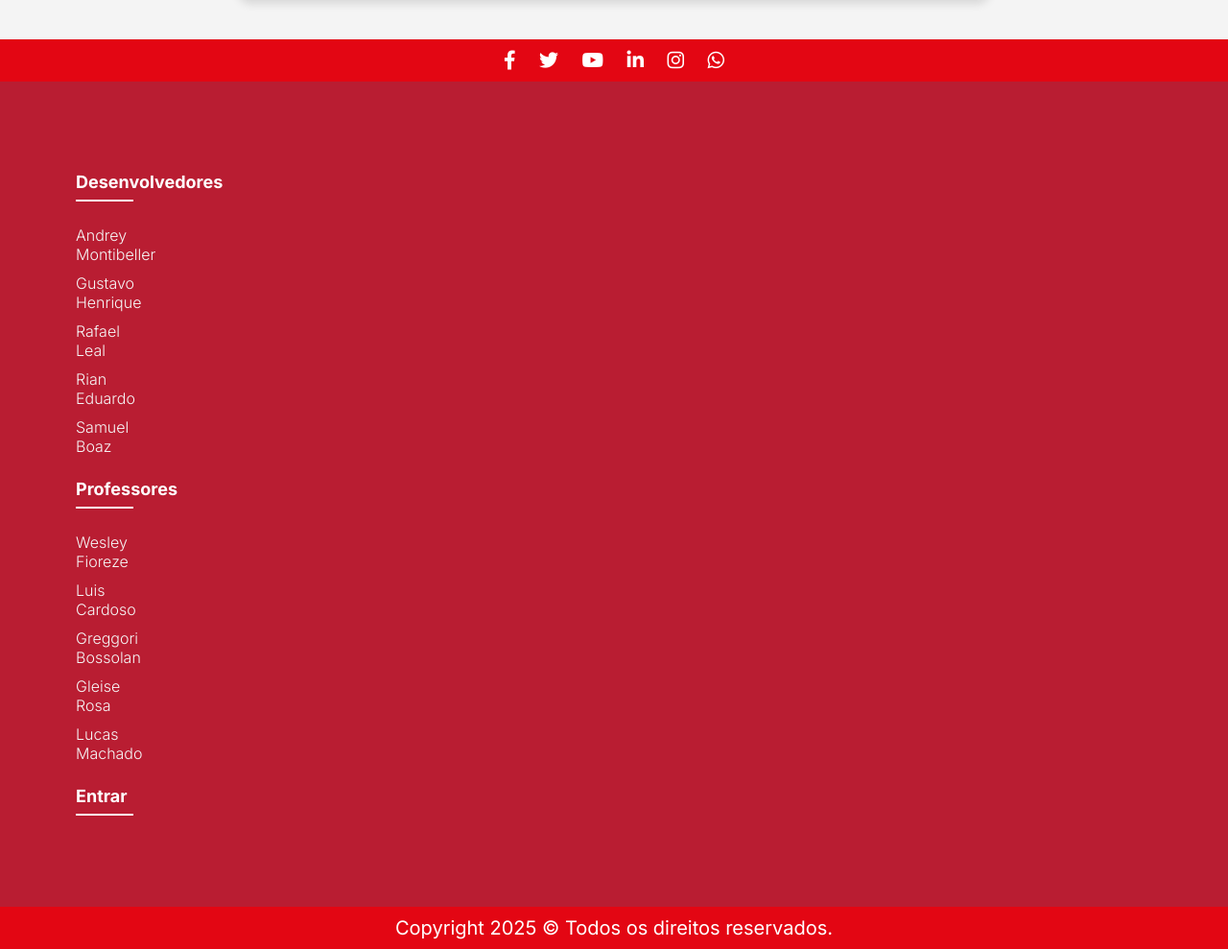
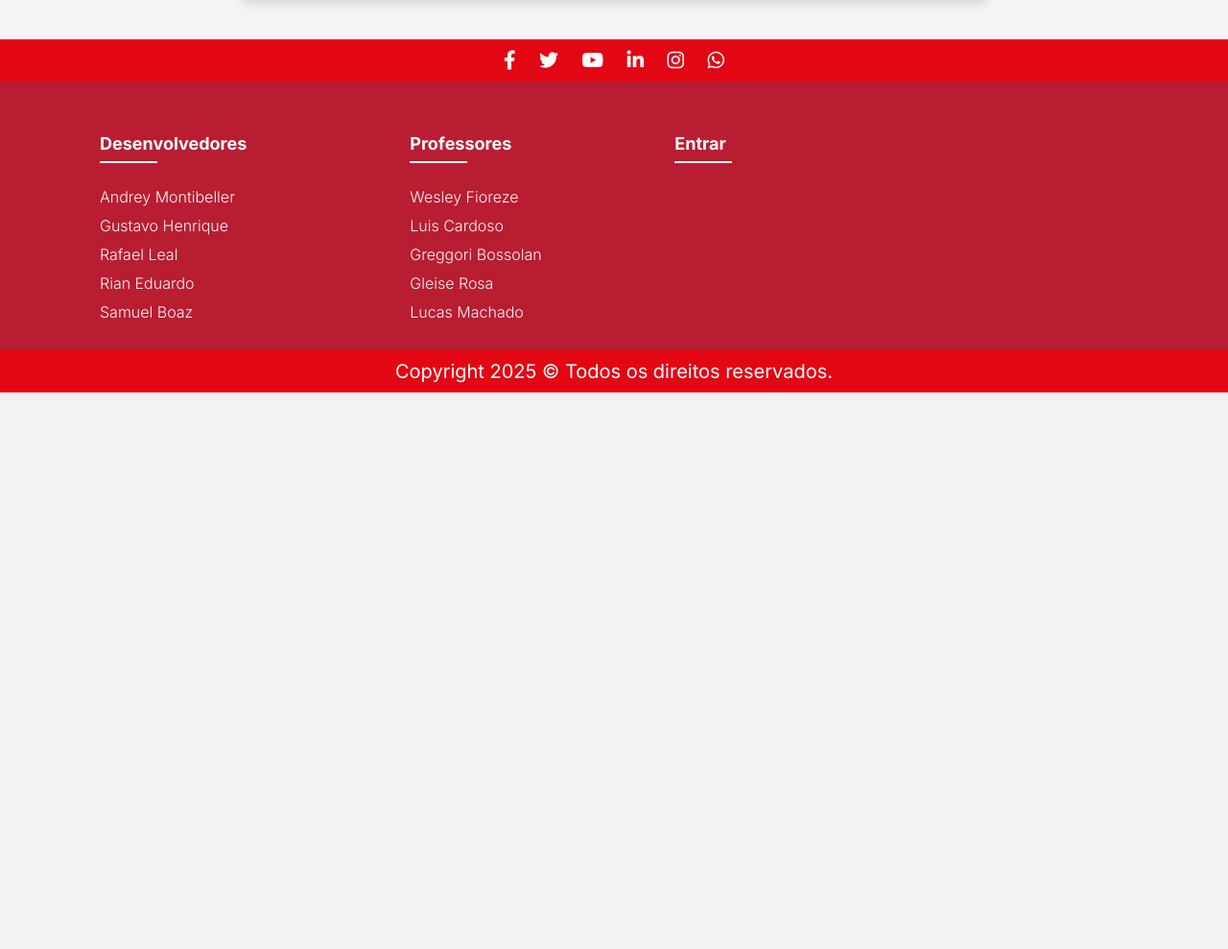
Before and after one commit to RafaelLeal0/senai_technews, a PHP site: page /prof.php in a window 1280 px wide. Shown: the part 1787-2776 px from the top of the page at 96% size. After the commit the page ends 2196 px from the top, so only its background shows below. Run offline with PHP 8.4, Linux system fonts and the light colour scheme.

Commit message:
footer profs

```diff
--- a/css/prof.css
+++ b/css/prof.css
@@ -193,82 +193,140 @@ body {
     transform: scale(1.2);
   }
 
-  /* Footer */
-  .footer {
-    background-color: #B91D32;
-    padding: 70px 0;
-  }
-
-  .footer .container {
+  .row{
     display: flex;
     flex-wrap: wrap;
   }
-
-  .footer-col {
-    width: 25%;
-    padding: 0 15px;
+  ul{
+    list-style: none;
   }
 
-  .footer-col h4 {
+  #topBtn {
+      display: none;
+      position: fixed;
+      bottom: 20px;
+      right: 20px;
+      background: #d32f2f;
+      color: white;
+      border: none;
+      padding: 10px 15px;
+      border-radius: 50%;
+      cursor: pointer;
+      font-size: 20px;
+  }
+  .fade-in {
+      opacity: 0;
+      transform: translateY(30px);
+      transition: opacity 1s ease-out, transform 1s ease-out;
+  }
+
+  .descricao, .titulo {
+      opacity: 0;
+      transform: translateY(30px);
+      transition: opacity 1s ease-out, transform 1s ease-out;
+  }
+  .banner img {
+      opacity: 0;
+      transform: scale(0.95);
+      animation: fadeIn 1.5s ease-in-out forwards;
+  }
+
+  @keyframes fadeIn {
+      from {
+          opacity: 0;
+          transform: scale(0.95);
+      }
+      to {
+          opacity: 1;
+          transform: scale(1);
+      }
+  }
+
+
+  .footer{
+    background-color: #B91D32;
+      padding: 30px 0;
+  }
+  .footer-col{
+     padding: 0 40px;
+     text-align: left;
+  }
+  .footer-col h4{
     font-size: 18px;
     color: #ffffff;
     text-transform: capitalize;
     margin-bottom: 35px;
     font-weight: 700;
     position: relative;
+      margin-right: 90px;
   }
-
-  .footer-col h4::before {
+  .footer-col h4::before{
     content: '';
     position: absolute;
-    left: 0;
+    left:0;
     bottom: -10px;
     background-color: #ffffff;
     height: 2px;
+    box-sizing: border-box;
     width: 60px;
   }
-
+  .footer-col ul li:not(:last-child){
+    margin-bottom: 10px;
+  }
   .footer-col ul {
-    list-style: none;
+      text-align: left;
       padding: 0;
       margin: 0;
   }
 
-  .footer-col ul li:not(:last-child) {
-    margin-bottom: 10px;
+  .footer-col ul li {
+      text-align: left;
   }
 
-  .footer-col ul li a {
+  .footer-col ul li a{
     font-size: 16px;
-    color: #f6f6f6;
+    text-transform: capitalize;
+    color: #ffffff;
     text-decoration: none;
     font-weight: 300;
-    transition: all 0.3s ease;
+    color: #f6f6f6;
+    display: block;
+    transition: all 0.10s ease;
+      text-align: left;
   }
 
-  .footer-col ul li a:hover {
+  .footer-col ul li a:hover{
     color: #ffffff;
     padding-left: 8px;
   }
-
-  .footer-col .social-links a {
+  .footer-col .social-links a{
     display: inline-block;
     height: 40px;
     width: 40px;
-    background-color: rgba(255, 255, 255, 0.2);
-    margin: 0 10px 10px 0;
+    background-color: rgba(255,255,255,0.2);
+    margin:0 10px 10px 0;
     text-align: center;
-    line-height: 40px;
-    border-radius: 50%;
+    line-height: 0px;
+    border-radius: 30px;
     color: #ffffff;
-    transition: all 0.5s ease;
+    transition: all 0.10s ease;
   }
-
-  .footer-col .social-links a:hover {
+  .footer-col .social-links a:hover{
     color: #24262b;
     background-color: #ffffff;
   }
 
+  @media(max-width: 767px){
+    .footer-col{
+      width: 50%;
+      margin-bottom: 30px;
+  }
+  }
+  @media(max-width: 574px){
+    .footer-col{
+      width: 100%;
+    }
+  }
   .social-bar {
       background-color: #E30613;
       text-align: center;
```
Lines whose indentation alone changed are shown as unchanged.
